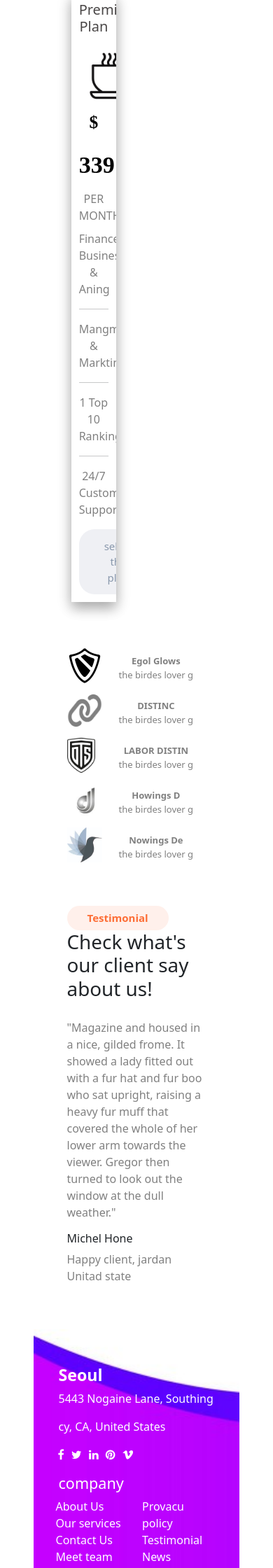
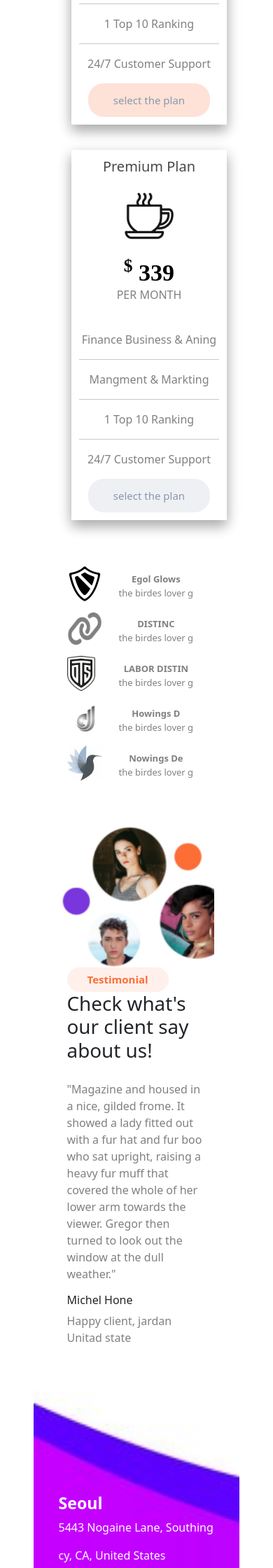
Before and after one commit to Hadeerramadann/eghtiythreeFrontend, a PHP site: page / in a window 390 px wide. Shown: the part 1280-3520 px from the top of the page at 70% size. Run offline with PHP 8.4, Linux system fonts and the light colour scheme.

Commit message:
responsive

```diff
--- a/index.html
+++ b/index.html
@@ -156,7 +156,7 @@
 
                 <div class="row" style="width:100%">
 
-                    <div class="col-sm-6" style="background-image:url(images/div.png) ; background-repeat: no-repeat; background-size: cover "></div>
+                    <div class="col-sm-6" id="div_image" style="background-image:url(images/div.png) ; background-repeat: no-repeat; background-size: cover "></div>
 
 
                     <div class="col-sm-6 " id="div3" style="text-align:left ; ">
@@ -175,7 +175,7 @@
         <footer style="background-image:url(images/footer2.jpg) ; background-repeat: no-repeat; background-size: cover ">
             <div class="container mt-5">
 
-                <div style="height:500px;width:100%;padding-top: 23%;color: white;">
+                <div id="foot_div" style="width:100%;padding-top: 23%;color: white;">
 
                     <div class="row">
                         <div class="col-sm-3" style="    text-align: left;">
--- a/style.css
+++ b/style.css
@@ -129,3 +129,16 @@
     display: inline;
     margin: 3px;
 }
+
+@media only screen and (min-width:300px) and (max-width:768px) {
+    #div {
+        width: 100%;
+    }
+    #foot_div {
+        padding-top: 66% !important;
+    }
+    #div_image {
+        width: 264px;
+        height: 205px;
+    }
+}
```
Lines whose indentation alone changed are shown as unchanged.
